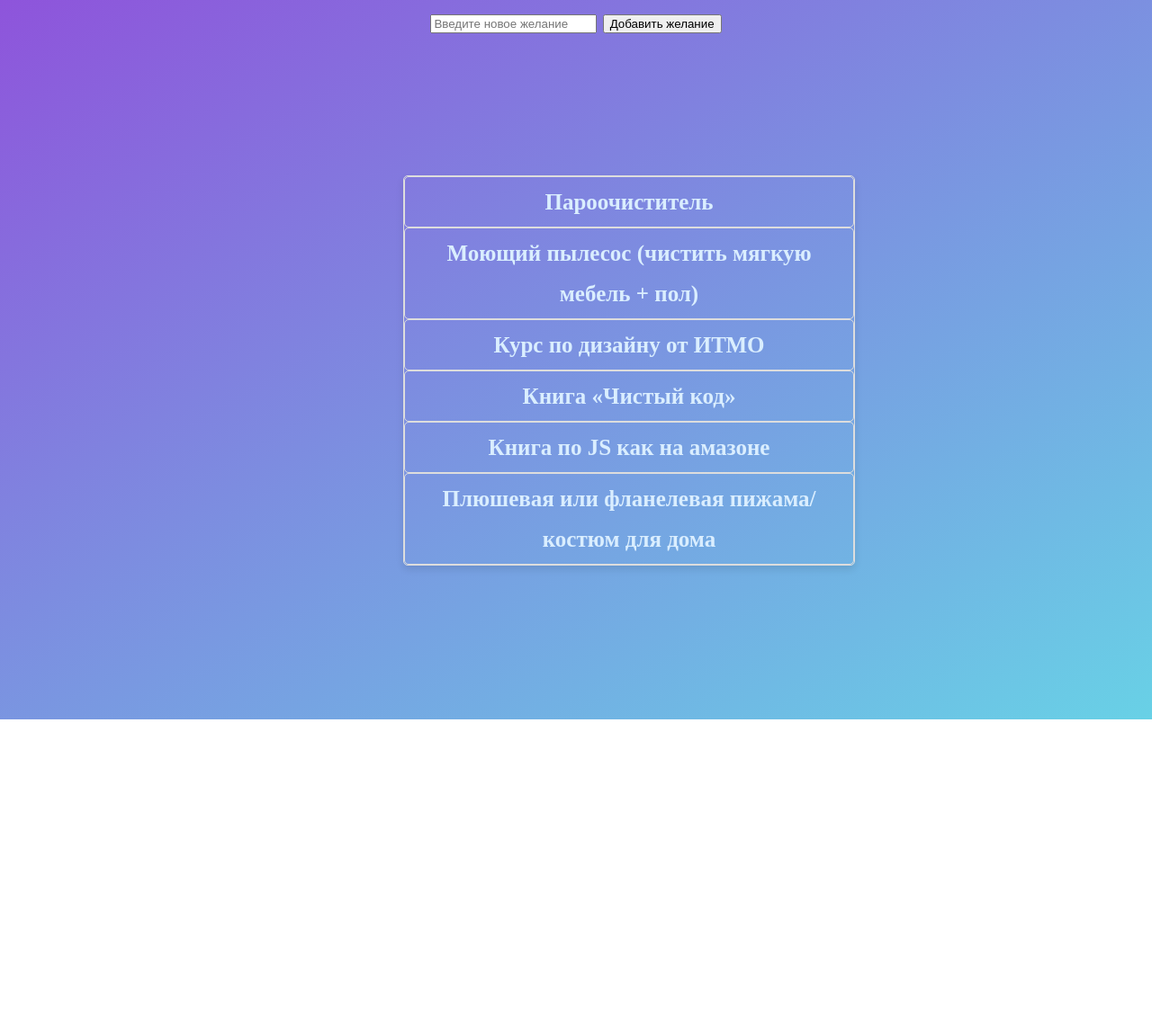
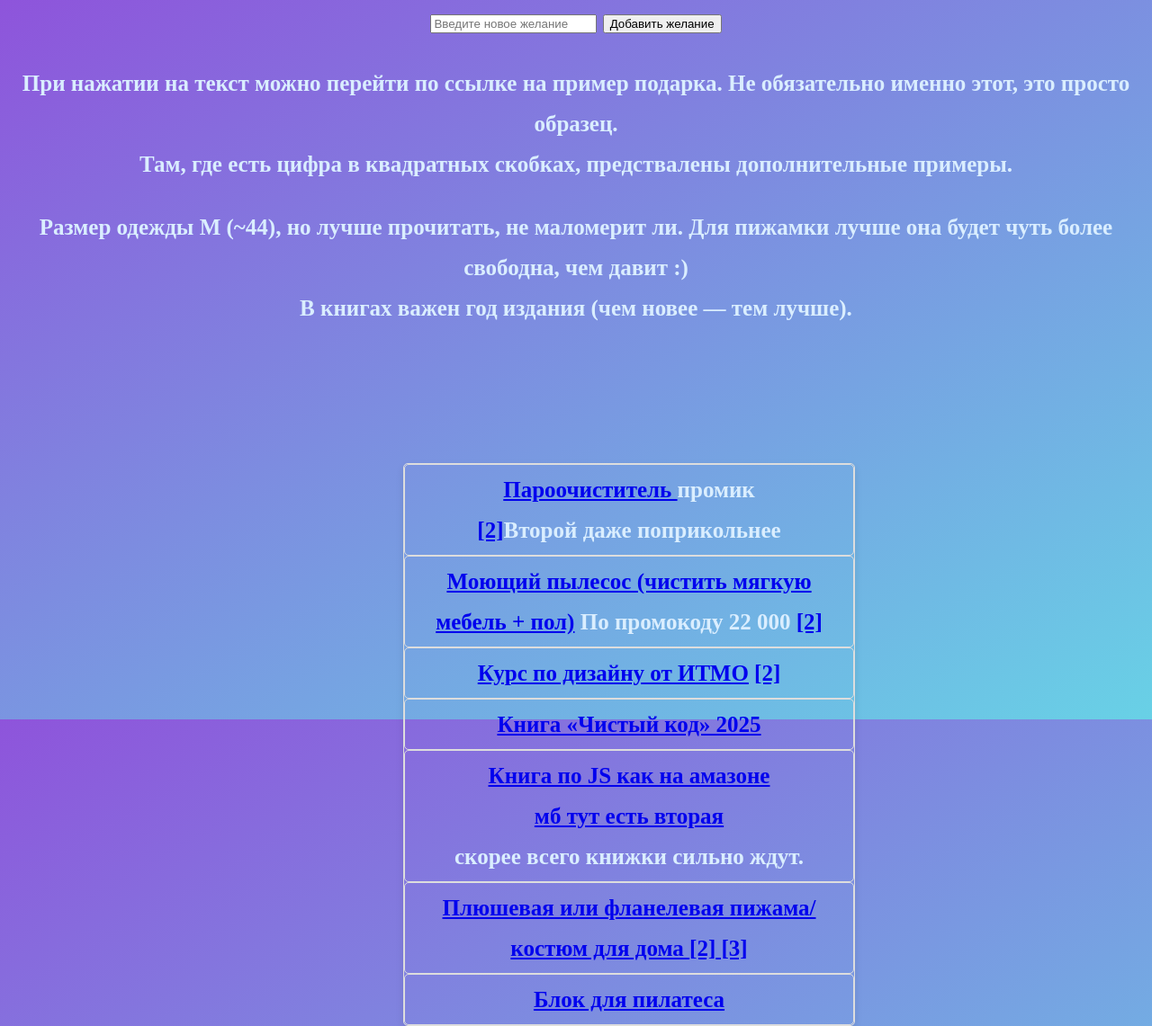
Before and after one commit to Vestaha/wishlist, a plain HTML site: page index.html in a window 1280 px wide. Shown: the whole page at 90% size. Before the commit the page ends 800 px from the top, so only its background shows below. Drawn offline with Linux system fonts and the light colour scheme.

Commit message:
Update index.html

```diff
--- a/index.html
+++ b/index.html
@@ -12,14 +12,27 @@
     <input type="text" id="textInput" placeholder="Введите новое желание">
     <button id="elem">Добавить желание</button>
 
+    <p>При нажатии на текст можно перейти по ссылке на пример подарка. Не обязательно именно этот, это просто образец.<br> Там, где есть цифра в квадратных скобках,
+      предствалены дополнительные примеры.
+    </p>
+    <p>Размер одежды М (~44), но лучше прочитать, не маломерит ли. Для пижамки лучше она будет чуть более свободна, чем давит :) <br> В книгах важен год издания (чем новее — тем лучше).</p>
+
+
 
     <ul id="wishlist">
-        <li>Пароочиститель</li>
-        <li>Моющий пылесос (чистить мягкую мебель + пол)</li>
-        <li>Курс по дизайну от ИТМО </li>
-        <li>Книга «Чистый код»</li>
-        <li>Книга по JS как на амазоне</li>
-        <li>Плюшевая или фланелевая пижама/костюм для дома</li>
+        <li><a href='https://www.ozon.ru/product/paroochistitel-karcher-15-po-promokodu-sc-2-deluxe-kerher-1-513-400-0-1351829482/?at=Z8tX9xvEOIJnL6gwiZKADEmsx45vQnc0KMoR3CPovAVx'>Пароочиститель </a><span>промик</span> <br>
+        <a href='https://www.ozon.ru/product/paroochistitel-karcher-sc-2-easyfix-nasadka-dlya-okon-1-512-600-0-1929242633/?at=gpt4ZN6rVuVM7WAWHvgLg0NHNngN3XCkMYYB7Igmx5vq'>[2]</a><span>Второй даже поприкольнее</span></li>
+        <li><a href='https://www.ozon.ru/product/moyushchiy-pylesos-20-po-promokodu-karcher-se-3-compact-home-floor-dlya-doma-1-081-533-0-kerher-1832264628/?at=6WtZYMkEQCxnPQW6TO50z8Etkg5pyLIK4pyGnSOj1YBv'>Моющий пылесос (чистить мягкую мебель + пол)</a>
+        <span>По промокоду 22 000</span>
+      <a href='https://www.ozon.ru/product/pylesos-moyushchiy-karcher-se-3-compact-home-1-081-530-0-1852763327/?at=6WtZYMkEQCxnPQW6TO50z8Etkg5pyLIK4pyGnSOj1YBv&from_sku=1832264628&oos_search=false'>[2]</a>
+    </li>
+        <li><a href='https://design.itmo.ru/courses/poligraf_in_web_design/'>Курс по дизайну от ИТМО</a> <a href='https://design.itmo.ru/courses/web_design_review/'>[2]</a> </li>
+        <li><a href='https://www.piter.com/product/chistyy-kod-sozdanie-analiz-i-refaktoring-biblioteka-programmista-45ccca'>Книга «Чистый код» 2025</a></li>
+        <li><a href='https://www.ozon.ru/product/you-don-t-know-js-yet-get-started-2957521766/?at=57twLR8oqc4BAj16IEoJ7LoCpo9lXxcr993moTRnmVX1&sh=6TCE5zsGaA'>Книга по JS как на амазоне</a>
+          <br><a href='https://www.ozon.ru/product/you-don-t-know-js-yet-get-started-2957521766/?at=vQtrz41GMuA2gJg2cXL4L1GSQBoP6zuyyXARXtJg44x1'>мб тут есть вторая</a>
+        <br><span>скорее всего книжки сильно ждут.</span></li>
+        <li><a href="https://www.ozon.ru/product/pizhama-mira-ferici-2983920374/?at=vQtrz45nZUjlXywxuO08r5JF96XRyQiYgnVokclBg4DP&from_sku=1791038069&oos_search=false">Плюшевая или фланелевая пижама/костюм для дома </a> <a href='https://www.ozon.ru/product/pizhama-2852925443/?at=qQtJjR3yvc5Xp1gpIxLxmvwS1Wxz1XcK6BAyXfPZ94lN&from_sku=1662113917&oos_search=false'>[2]</a><a href="https://www.ozon.ru/product/pizhama-true-balance-hlopkovaya-s-nachesom-2162620039/?at=LZtlnXrD2FyJk3GkSDzNLgRC1Nzn7JiyyPJ2McO166qZ&from_sku=2162619930&oos_search=false"> [3]</a></li>
+        <li><a href="https://www.ozon.ru/product/blok-dlya-yogi-starfit-myatnyy-2-sht-1711932848/?at=Z8tX9xLqYizmzo5rSzomwmQSpzwXqjU9Q69QJtx6XZD0">Блок для пилатеса</a></li>
     </ul>
 
 
@@ -57,45 +70,3 @@
   </script>
 </body>
 </html>
-
-
-
-
-
-
-
-
-
-
-
-
-
-
-
-
-
-
-
-
-
-
-<!--
-    <div id='myDiv'>
-         Наведите курсор сюда
-    </div>
-    <div id='secondDiv'>
-         Наведите курсор сюда</div>
-    <div id='thirdDiv'>
-         Наведите курсор сюда</div>
-
-    <script>
-  const div = document.getElementById('myDiv');
-
-  div.addEventListener('mouseover', function() {
-    this.style.color = 'red';
-  });
-  div.addEventListener('mouseout', function() {
-    this.style.color = 'black';
-  });
-</script>
--->
```
